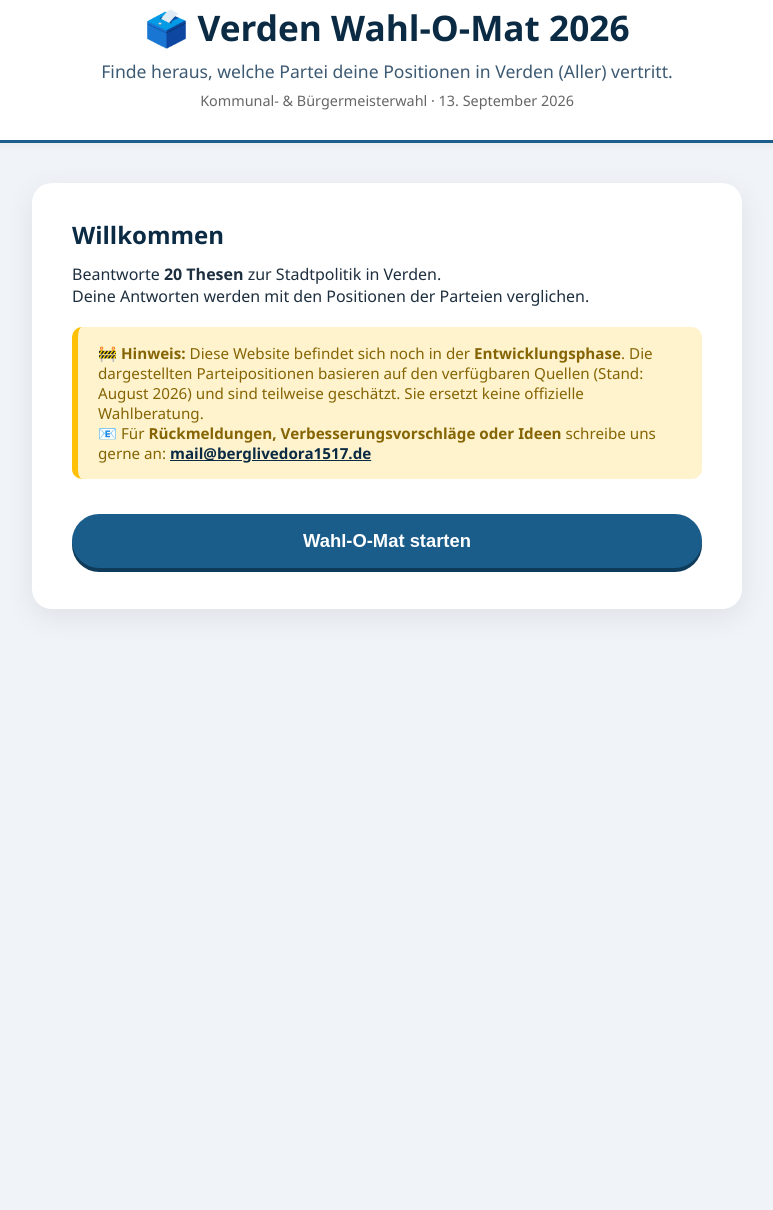
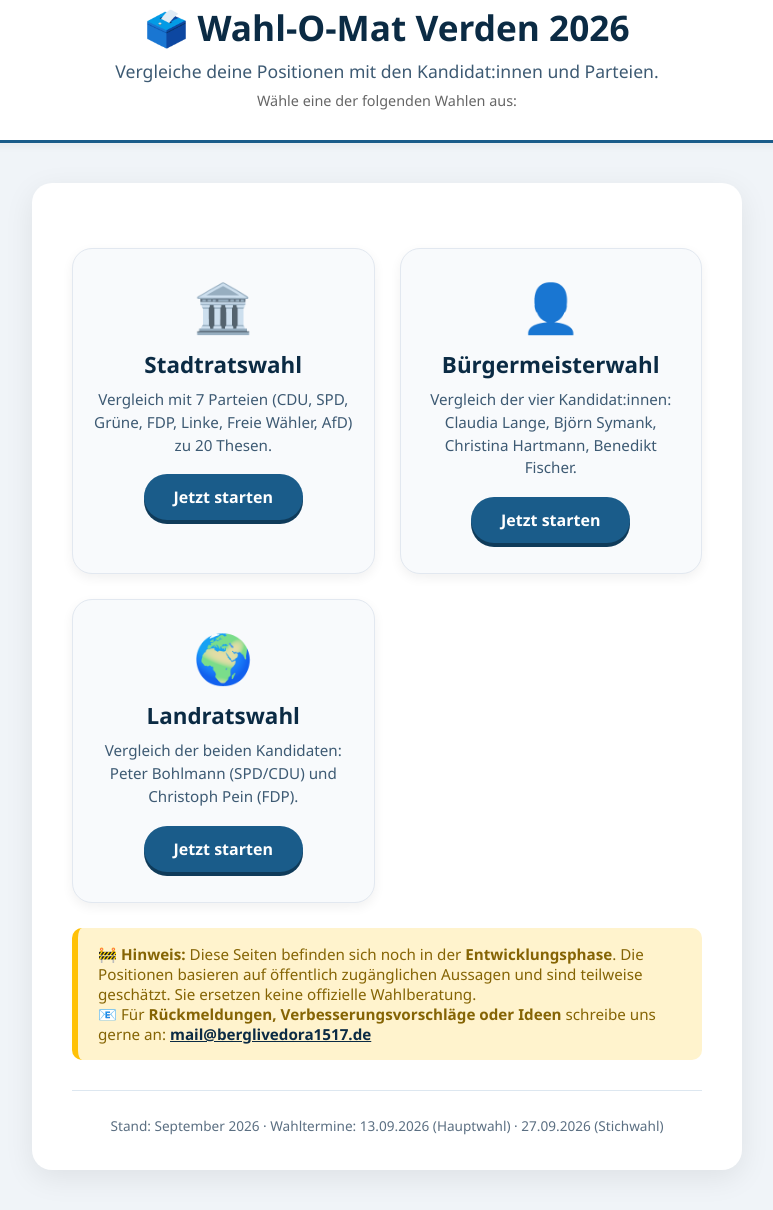
Before and after one commit to Dora1611312/Wahl-o-mat-verden, a plain HTML site: page index.html in a window 1280 px wide. Shown: the part 37-1247 px from the top of the page, without its empty margins (253-1026 px from the left). Before the commit the page ends 800 px from the top, so only its background shows below. Drawn offline with Linux system fonts and the light colour scheme.

Commit message:
Neue Startseite mit Wahlübersicht und Landrat-Wahl-O-Mat hinzugefügt

```diff
--- a/index.html
+++ b/index.html
@@ -3,73 +3,147 @@
 <head>
     <meta charset="UTF-8">
     <meta name="viewport" content="width=device-width, initial-scale=1.0">
-    <title>Verden Wahl-O-Mat 2026</title>
+    <title>Wahl-O-Mat Verden 2026 – Übersicht</title>
     <link rel="stylesheet" href="style.css">
+    <style>
+        /* Zusätzliche Styles für die Karten-Übersicht */
+        .wahl-grid {
+            display: grid;
+            grid-template-columns: repeat(auto-fit, minmax(280px, 1fr));
+            gap: 25px;
+            margin: 30px 0 20px;
+        }
+        .wahl-card {
+            background: #f8fafc;
+            border-radius: 20px;
+            padding: 25px 20px 30px;
+            text-align: center;
+            box-shadow: 0 4px 12px rgba(0,0,0,0.06);
+            border: 1px solid #e2e8f0;
+            transition: transform 0.15s, box-shadow 0.15s;
+        }
+        .wahl-card:hover {
+            transform: translateY(-5px);
+            box-shadow: 0 12px 30px rgba(0,0,0,0.1);
+        }
+        .wahl-card .icon {
+            font-size: 3rem;
+            margin-bottom: 10px;
+        }
+        .wahl-card h3 {
+            color: #0b2b44;
+            margin-bottom: 8px;
+            font-size: 1.4rem;
+        }
+        .wahl-card p {
+            color: #3d5a73;
+            font-size: 0.95rem;
+            margin-bottom: 18px;
+            line-height: 1.5;
+        }
+        .wahl-card .btn-link {
+            display: inline-block;
+            background: #1a5c8a;
+            color: white;
+            padding: 12px 30px;
+            border-radius: 60px;
+            text-decoration: none;
+            font-weight: 600;
+            font-size: 1rem;
+            transition: background 0.15s;
+            box-shadow: 0 4px 0 #0f3b5a;
+        }
+        .wahl-card .btn-link:hover {
+            background: #1f6fa3;
+        }
+        .wahl-card .btn-link:active {
+            transform: translateY(4px);
+            box-shadow: 0 2px 0 #0f3b5a;
+        }
+        .hinweis-box {
+            background: #fff3cd;
+            border-left: 6px solid #ffc107;
+            padding: 16px 20px;
+            border-radius: 10px;
+            margin: 25px 0 10px;
+            font-size: 0.95rem;
+            color: #856404;
+        }
+        .hinweis-box a {
+            color: #0b2b44;
+            font-weight: 600;
+        }
+        footer {
+            text-align: center;
+            margin-top: 30px;
+            color: #5b6f82;
+            font-size: 0.85rem;
+            border-top: 1px solid #dde7f0;
+            padding-top: 25px;
+        }
+        @media (max-width: 650px) {
+            .wahl-grid { grid-template-columns: 1fr; }
+        }
+    </style>
 </head>
 <body>
-
     <header>
-        <h1>🗳️ Verden Wahl-O-Mat 2026</h1>
-        <p>Finde heraus, welche Partei deine Positionen in Verden (Aller) vertritt.</p>
-        <p style="font-size: 0.9rem; color: #666;">Kommunal- & Bürgermeisterwahl · 13. September 2026</p>
+        <h1>🗳️ Wahl-O-Mat Verden 2026</h1>
+        <p>Vergleiche deine Positionen mit den Kandidat:innen und Parteien.</p>
+        <p style="font-size: 0.9rem; color: #666;">Wähle eine der folgenden Wahlen aus:</p>
     </header>
 
     <main>
-        <!-- START -->
-        <section id="start">
-            <h2>Willkommen</h2>
-            <p>Beantworte <strong>20 Thesen</strong> zur Stadtpolitik in Verden.</p>
-            <p>Deine Antworten werden mit den Positionen der Parteien verglichen.</p>
+        <section>
+            <div class="wahl-grid">
 
-            <!-- ⚠️ NEU: Entwicklungs-Hinweis und E-Mail -->
-            <div style="background: #fff3cd; border-left: 6px solid #ffc107; padding: 16px 20px; border-radius: 10px; margin: 20px 0; font-size: 0.95rem;">
-                <strong style="color: #856404;">🚧 Hinweis:</strong>
-                <span style="color: #856404;">
-                    Diese Website befindet sich noch in der <strong>Entwicklungsphase</strong>.
-                    Die dargestellten Parteipositionen basieren auf den verfügbaren Quellen (Stand: August 2026) und sind teilweise geschätzt.
-                    Sie ersetzt keine offizielle Wahlberatung.
-                </span>
-                <br>
-                <span style="color: #856404;">
-                    📧 Für <strong>Rückmeldungen, Verbesserungsvorschläge oder Ideen</strong> schreibe uns gerne an:
-                    <a href="mailto:mail@berglivedora1517.de" style="color: #0b2b44; font-weight: 600;">mail@berglivedora1517.de</a>
-                </span>
+                <!-- Karte: Stadtrat -->
+                <div class="wahl-card">
+                    <div class="icon">🏛️</div>
+                    <h3>Stadtratswahl</h3>
+                    <p>
+                        Vergleich mit 7 Parteien (CDU, SPD, Grüne, FDP, Linke, Freie Wähler, AfD) zu 20 Thesen.
+                    </p>
+                    <a href="stadtrat.html" class="btn-link">Jetzt starten</a>
+                </div>
+
+                <!-- Karte: Bürgermeister -->
+                <div class="wahl-card">
+                    <div class="icon">👤</div>
+                    <h3>Bürgermeisterwahl</h3>
+                    <p>
+                        Vergleich der vier Kandidat:innen: Claudia Lange, Björn Symank, Christina Hartmann, Benedikt Fischer.
+                    </p>
+                    <a href="buergermeister.html" class="btn-link">Jetzt starten</a>
+                </div>
+
+                <!-- Karte: Landrat -->
+                <div class="wahl-card">
+                    <div class="icon">🌍</div>
+                    <h3>Landratswahl</h3>
+                    <p>
+                        Vergleich der beiden Kandidaten: Peter Bohlmann (SPD/CDU) und Christoph Pein (FDP).
+                    </p>
+                    <a href="landrat.html" class="btn-link">Jetzt starten</a>
+                </div>
+
             </div>
 
-            <button id="startButton">Wahl-O-Mat starten</button>
-        </section>
+            <!-- Entwicklungs-Hinweis & E-Mail -->
+            <div class="hinweis-box">
+                <strong>🚧 Hinweis:</strong>
+                Diese Seiten befinden sich noch in der <strong>Entwicklungsphase</strong>.
+                Die Positionen basieren auf öffentlich zugänglichen Aussagen und sind teilweise geschätzt.
+                Sie ersetzen keine offizielle Wahlberatung.
+                <br>
+                📧 Für <strong>Rückmeldungen, Verbesserungsvorschläge oder Ideen</strong> schreibe uns gerne an:
+                <a href="mailto:mail@berglivedora1517.de">mail@berglivedora1517.de</a>
+            </div>
 
-        <!-- QUIZ -->
-        <section id="quiz" hidden>
-            <div id="progressBar">
-                <div id="progressFill"></div>
-            </div>
-            <p id="progressText">Frage 1 von 20</p>
-            <h2 id="thesis"></h2>
-            <p style="color: #666; font-size: 0.9rem;" id="themaLabel"></p>
-            <div id="answers">
-                <button data-answer="5">✅ Stimme zu</button>
-                <button data-answer="4">👍 Eher zu</button>
-                <button data-answer="3">➖ Neutral</button>
-                <button data-answer="2">👎 Eher nicht</button>
-                <button data-answer="1">❌ Stimme nicht zu</button>
-            </div>
-            <button id="nextButton">Weiter →</button>
-        </section>
-
-        <!-- RESULT -->
-        <section id="result" hidden>
-            <h2>📊 Dein Wahlergebnis</h2>
-            <p>So hoch ist deine Übereinstimmung mit den Parteien in Verden:</p>
-            <div id="results"></div>
-            <button id="restartButton">🔄 Neu starten</button>
-            <p style="font-size: 0.8rem; color: #888; margin-top: 20px;">
-                ⚠️ Die Positionen basieren auf allgemeinen Programmen und sind Beispieldaten für 2026.<br>
-                Bitte informiere dich bei den lokalen Kandidaten über die aktuellen Wahlprogramme.
-            </p>
+            <footer>
+                <p>Stand: September 2026 · Wahltermine: 13.09.2026 (Hauptwahl) · 27.09.2026 (Stichwahl)</p>
+            </footer>
         </section>
     </main>
-
-    <script src="script.js"></script>
 </body>
 </html>
```
Also changed, not shown: stadtrat.html (added, +75 -0 lines).
